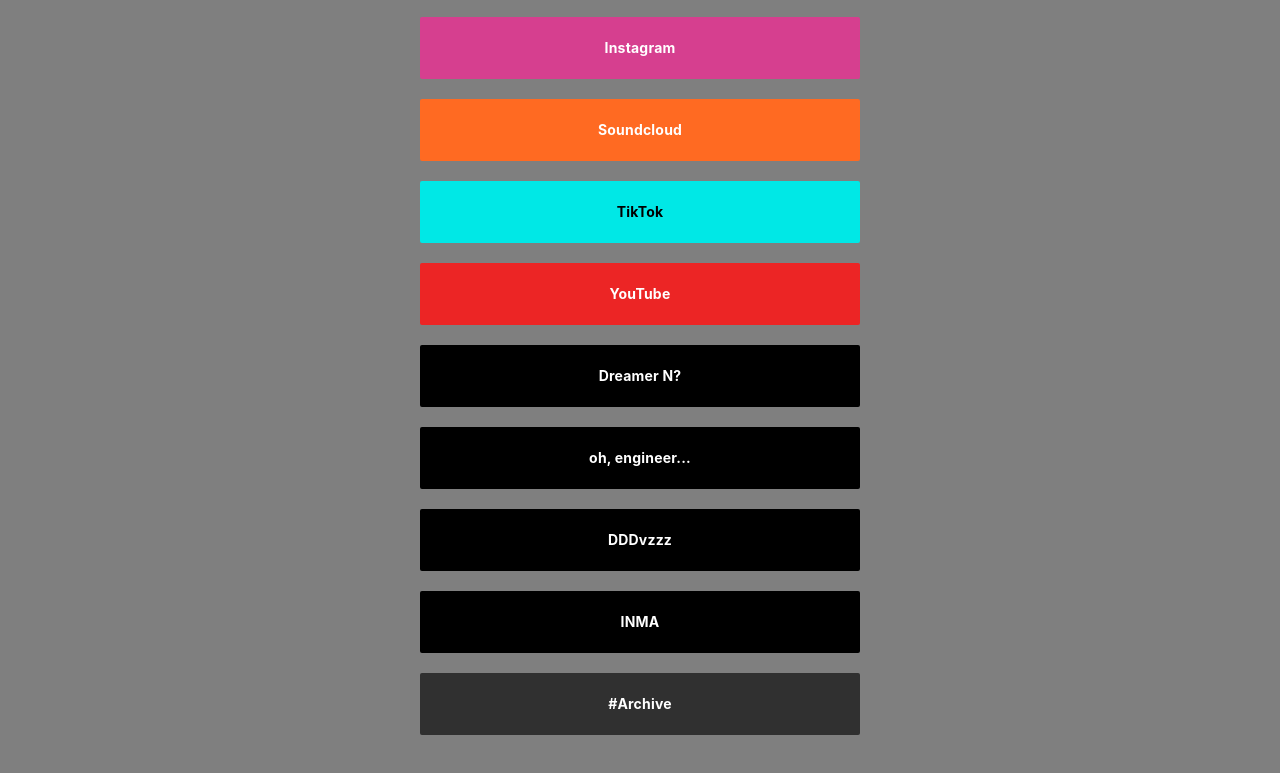
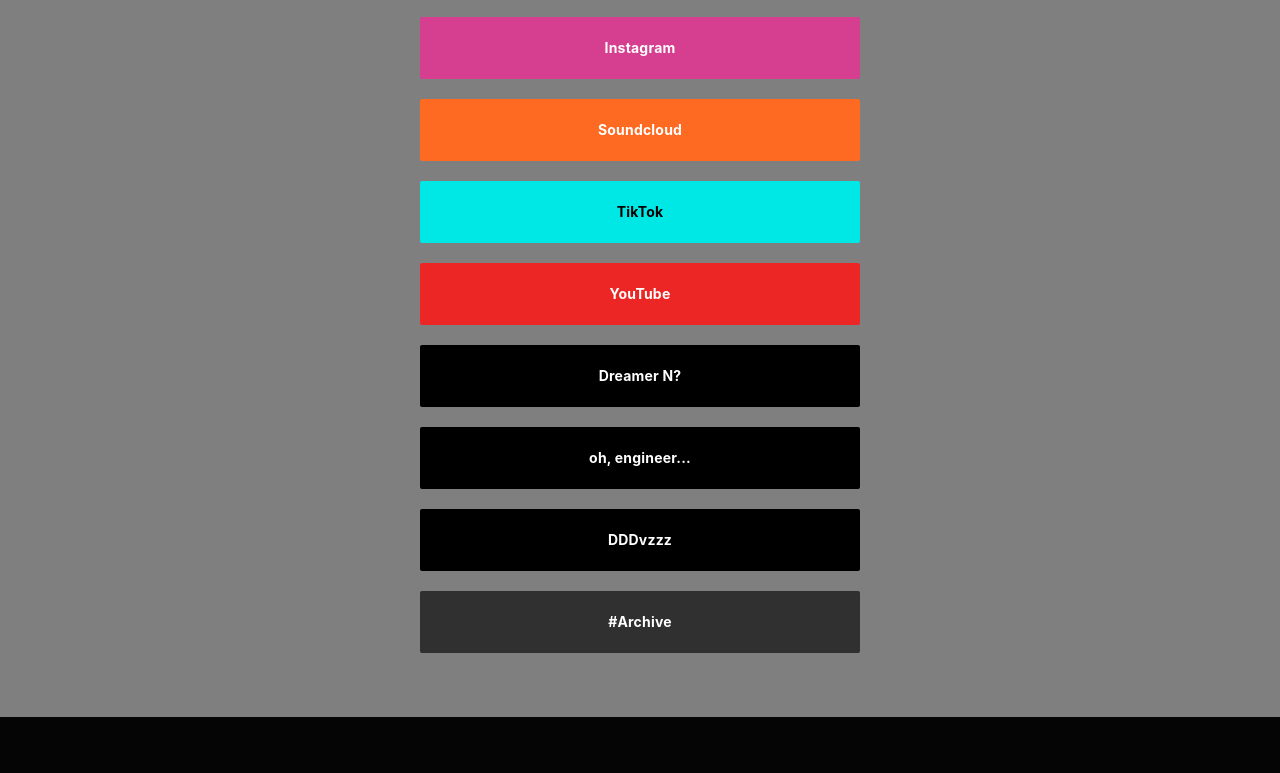
Before and after one commit to dmytro-spivak-s/dmytro-spivak-s.github.io, a plain HTML site: page index.html in a window 1280 px wide. Shown: the part 414-1187 px from the top of the page. After the commit the page ends 1131 px from the top, so only its background shows below. Drawn offline with Linux system fonts and the light colour scheme.

Commit message:
Remove INMA link from index.html
Removed INMA link and its associated styles.

```diff
--- a/index.html
+++ b/index.html
@@ -168,12 +168,6 @@
           color: "#FFFFFF"
         },
         {
-          text: "INMA",
-          url: "https://inma-nature.github.io/",
-          bg: "#000000",
-          color: "#FFFFFF"
-        },
-        {
           text: "#Archive",
           url: "https://dmytro-spivak-s.github.io/archive",
           bg: "#303030",
```
